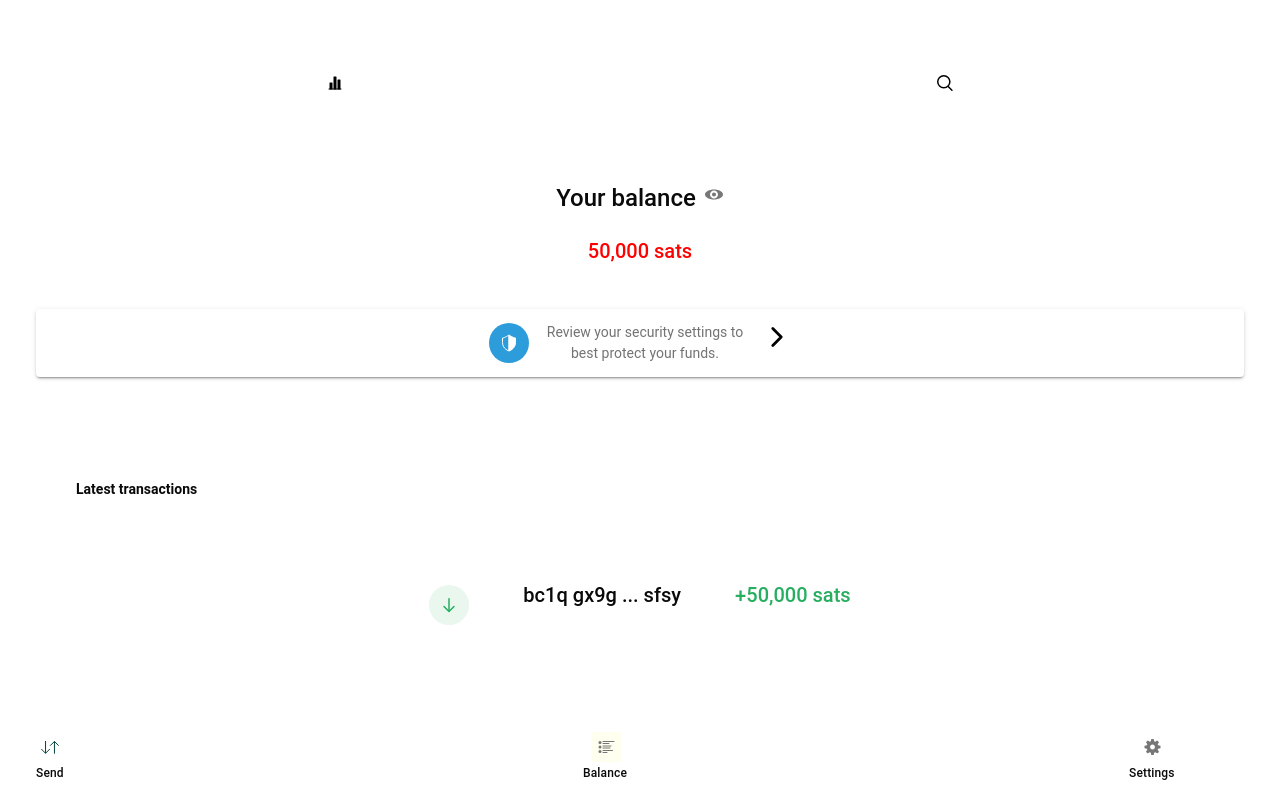
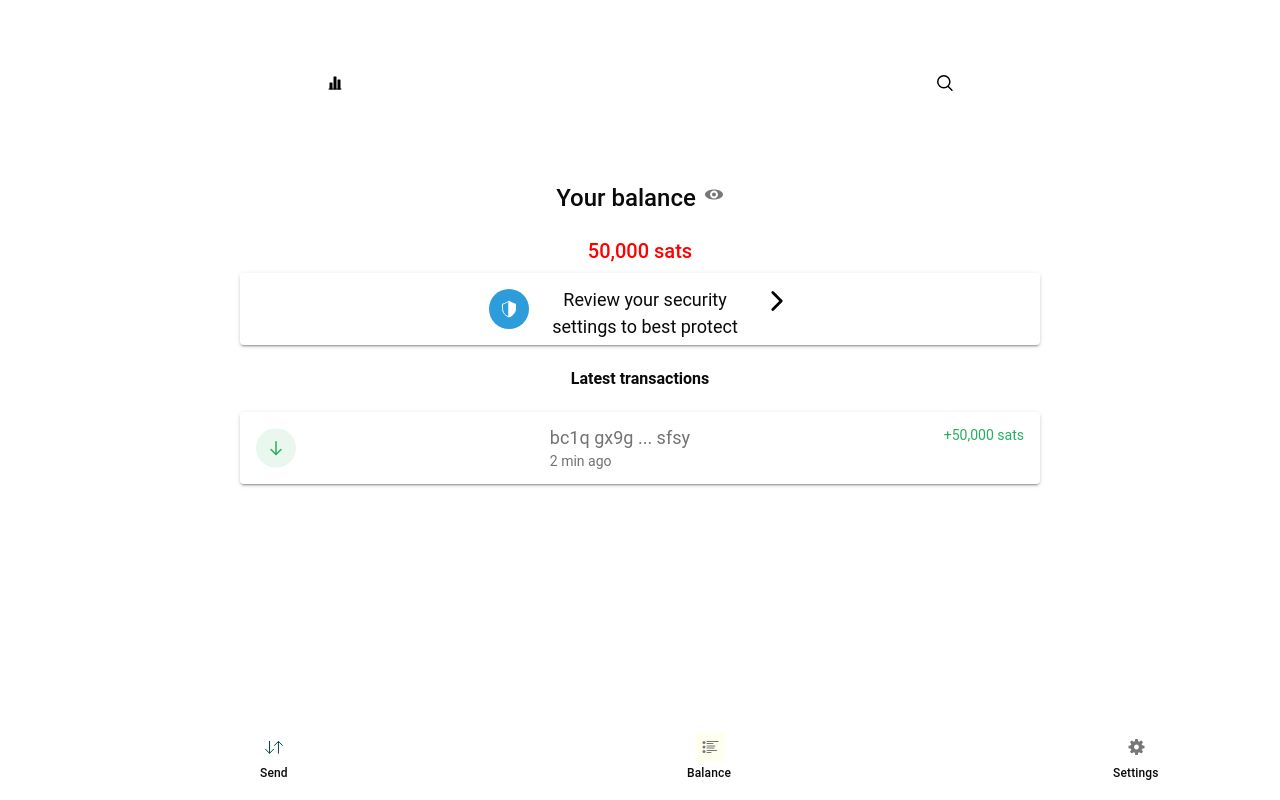
Before and after one commit to isaack-njama/bitwallet-client, a React (Vite) app: page /transactions in a window 1280 px wide. Built offline with nearby package versions, Linux system fonts and the light colour scheme; the HTML template or start-up script is replaced by a standard one.

Commit message:
feat: improve latest transaction page

```diff
--- a/src/pages/LatestTransaction.css
+++ b/src/pages/LatestTransaction.css
@@ -1,6 +1,7 @@
 ion-card {
   --background: none;
-  margin: 36px;
+  max-width: 100vh;
+  margin: auto;
 }
 
 ion-label {
@@ -25,3 +26,7 @@ ion-toolbar {
 ion-title {
   cursor: pointer;
 }
+
+ion-toolbar {
+  width: 100vh;
+}
--- a/src/pages/LatestTransaction.tsx
+++ b/src/pages/LatestTransaction.tsx
@@ -23,8 +23,14 @@ const LatestTransaction = () => {
     <IonContent fullscreen>
       <>
         <div style={{ display: 'flex', gap: '60px', margin: '60px' }}>
-          <img src='/Button.svg' style={{ margin: 'auto' }} />
-          <img src='/Button (1).svg' style={{ margin: 'auto' }} />
+          <img
+            src='/Button.svg'
+            style={{ margin: 'auto', cursor: 'pointer' }}
+          />
+          <img
+            src='/Button (1).svg'
+            style={{ margin: 'auto', cursor: 'pointer' }}
+          />
         </div>
         <PageHeader
           pageTitle='Your balance'
@@ -43,27 +49,32 @@ const LatestTransaction = () => {
             }}
           >
             <img src='/Circle arrow up.svg' />
+            <IonLabel style={{ fontSize: '18px' }}>
               Review your security settings to best protect your funds.
+            </IonLabel>
             <img
               src='/chevron-forward-outline.svg'
               style={{ width: '30px', height: '30px' }}
             />
           </IonCardContent>
         </IonCard>
-        <IonList style={{ background: 'none' }}>
-          <IonListHeader>
-            <IonLabel style={{ margin: '60px', fontWeight: 'bold' }}>
+        <div
+          style={{
+            display: 'flex',
+            justifyContent: 'center',
+            margin: '24px',
+          }}
+        >
+          <IonLabel style={{ fontWeight: 'bold' }}>
             Latest transactions
           </IonLabel>
-          </IonListHeader>
-          <IonItem
-            style={{ maxWidth: '540px', maxHeight: '76px', margin: 'auto' }}
-          >
-            <IonLabel
+        </div>
+        <IonCard>
+          <IonCardContent
             style={{
               display: 'flex',
-                gap: '54px',
-                justifyContent: 'center',
+              gap: '24px',
+              justifyContent: 'space-between',
             }}
           >
             <img src='/Item left accessory.svg' />
@@ -75,23 +86,22 @@ const LatestTransaction = () => {
                 maxHeight: '76px',
               }}
             >
-                <h4>bc1q gx9g ... sfsy</h4>
+              <h4 style={{ fontSize: '18px' }}>bc1q gx9g ... sfsy</h4>
               <h6>2 min ago</h6>
             </div>
             <h4 style={{ color: '#27AE60' }}>+50,000 sats</h4>
-            </IonLabel>
-          </IonItem>
-        </IonList>
+          </IonCardContent>
+        </IonCard>
       </>
       <div
         style={{
           position: 'fixed',
           bottom: 0,
-          width: '100%',
+          left: '240px',
+          maxWidth: '100%',
           display: 'flex',
           justifyContent: 'center',
-          gap: '360px',
-          margin: '16px',
+          marginBottom: '16px',
           cursor: 'pointer',
         }}
       >
```
Lines whose indentation alone changed are shown as unchanged.
